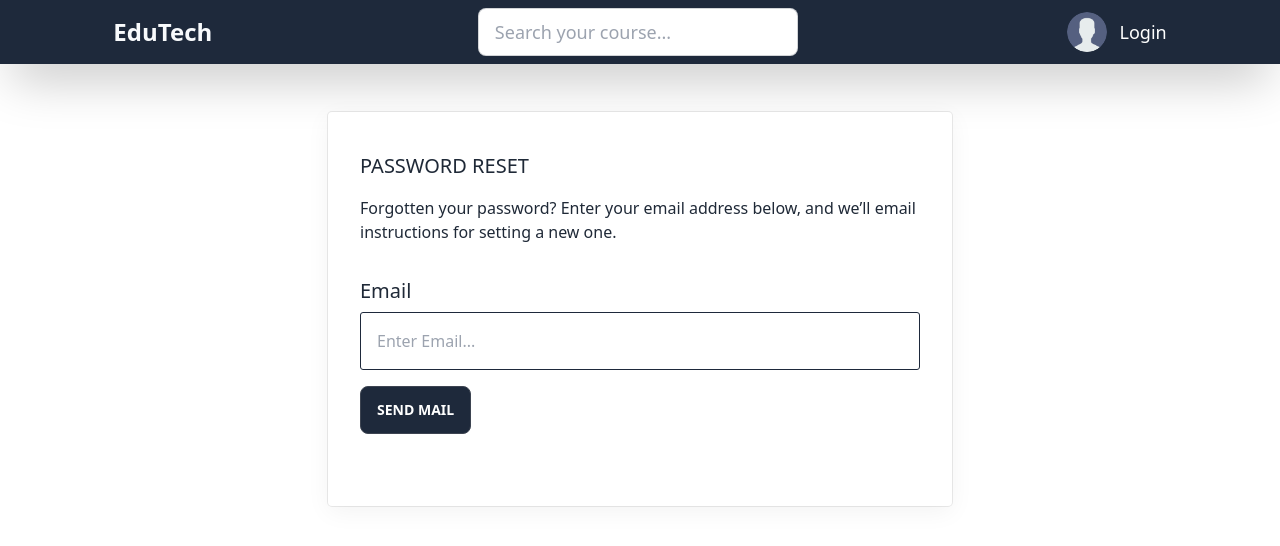
After one commit to sanjoy5/edutech, a Django app: page /password_reset/ in a window 1280 px wide. The commit adds this page. Shown: the top 546 px of the page. Run offline with Django 4.2, Linux system fonts and the light colour scheme; some libraries are stand-ins or nearby versions.

Commit message:
bug fixed

```diff
--- a/app/urls.py
+++ b/app/urls.py
@@ -1,5 +1,6 @@
 from django.urls import path
 from . import views
+from django.contrib.auth import views as auth_views
 
 urlpatterns = [
     path('login/',views.loginPage,name='login'),
@@ -19,4 +20,11 @@ urlpatterns = [
 
     path('profile/<int:pk>/',views.userProfile,name='profile'),
     path('update-profile/',views.updateUser,name='update_profile'),
+
+
+    path('password_reset/',auth_views.PasswordResetView.as_view(template_name="password_reset_form.html"),name='password_reset'),
+    path('password_reset_done/',auth_views.PasswordResetDoneView.as_view(template_name="password_reset_done.html"),name='password_reset_done'),
+    path('password_reset_confirm/<uidb64>/<token>/',auth_views.PasswordResetConfirmView.as_view(template_name="password_reset_confirm.html"),name='password_reset_confirm'),
+    path('password_reset_complete/',auth_views.PasswordResetCompleteView.as_view(template_name="password_reset_complete.html"),name='password_reset_complete'),
+    path('password_reset_complete/',auth_views.PasswordResetCompleteView.as_view(template_name="password_reset_complete.html"),name='password_reset_complete'),
 ]
--- a/requirements.txt
+++ b/requirements.txt
@@ -1,4 +1,5 @@
 asgiref==3.6.0
 Django==4.1.7
+Pillow==9.4.0
 sqlparse==0.4.3
 tzdata==2022.7
--- a/static/css/style.css
+++ b/static/css/style.css
@@ -64,6 +64,10 @@
     padding: 0 10rem;
 }
 
+img {
+    object-fit: cover;
+}
+
 /* .messages {
     position: absolute;
     top: 80px;
--- a/templates/login.html
+++ b/templates/login.html
@@ -25,8 +25,9 @@
         </form>
 
         <div class="text-center">
-            <p class="tex-md">Haven't signed up yet?</p>
-            <a href="{% url 'register' %}" class="text-primary">Signup</a>
+            <a href="{% url 'password_reset' %}" class="text-primary">Forgot Password? </a>
+            <p class="text-md">Haven't signed up yet?</p>
+            <a href="{% url 'register' %}" class="text-primary text-md">Signup</a>
         </div>
 
 
--- /dev/null
+++ b/templates/password_reset_form.html
@@ -0,0 +1,31 @@
+{% extends 'base.html' %}
+{% load static %}
+{% block title %} Password reset {% endblock %}
+{% block content %}
+
+<div class="w-full lg:w-2/4 mx-auto my-12">
+    <div class="bg-white myshadow rounded py-6 lg:py-10 px-4 lg:px-8 mx-2">
+        <h2 class="text-xl uppercase font-medium">Password reset</h2>
+        <p class="my-4 text-md">Forgotten your password? Enter your email address below, and we’ll email
+            instructions for setting a new one.</p>
+
+        <form action="" class="my-5 lg:my-8" method="POST">
+            {% csrf_token %}
+
+            <div class="form__group">
+                <label>Email</label>
+                <input type="email" name="email" placeholder="Enter Email...">
+            </div>
+
+            <button class="btn bg-slate-800 hover:bg-slate-700 mt-4" type="submit">Send mail</button>
+
+        </form>
+
+
+    </div>
+
+
+
+</div>
+
+{% endblock %}
```
Also changed, not shown: edutech/settings.py (+8 -0 lines), templates/password_reset_complete.html (added, +21 -0 lines), templates/password_reset_confirm.html (added, +50 -0 lines), templates/password_reset_done.html (added, +24 -0 lines), db.sqlite3, static/images/avatar/54344b1b405b28a0844d6fcfcea9eeed.jpg (added), static/images/course_imgs/1677671718gwH9TuH57o.png (added), static/images/course_imgs/Screenshot_5.png (deleted), static/images/course_imgs/Screenshot_5_6YpYMEF.png (deleted), static/images/course_imgs/Screenshot_60.png (deleted), static/images/course_imgs/c2c348d07e50536047d321b071507b62.png (added), static/images/course_imgs/images.jpg (deleted), static/images/course_imgs/maxresdefault2.jpg (deleted).
